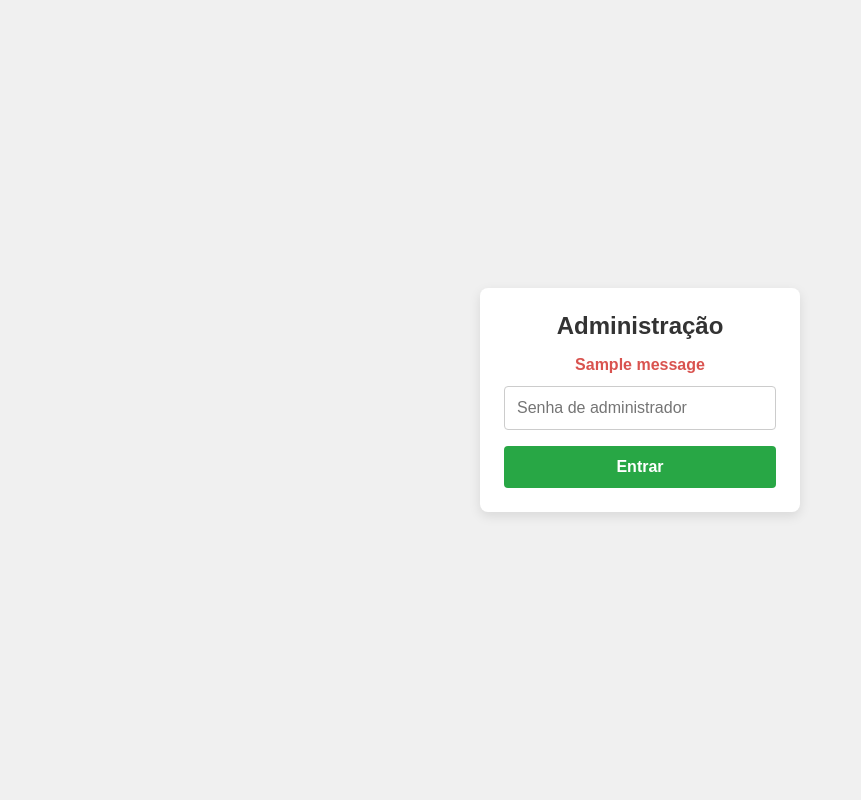
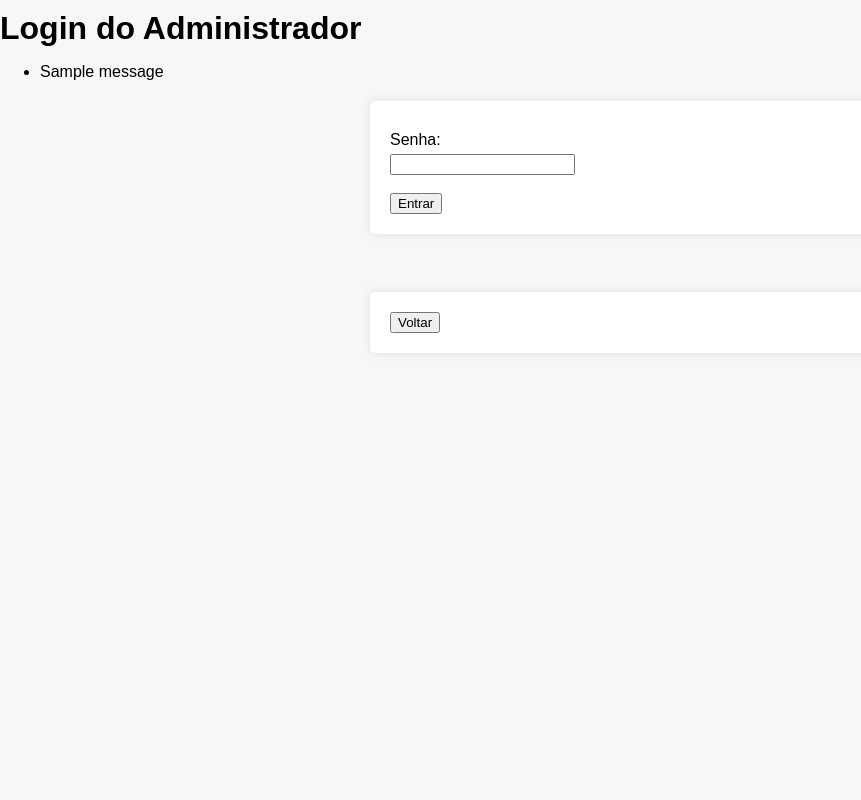
Before and after one commit to niviton/sistema_maker, a Flask app: page /login in a window 1280 px wide. Shown: the whole page, without its empty margins (0-861 px from the left). Run offline with Flask 3, Linux system fonts and the light colour scheme; one stand-in notice (Sample message) is shown.

```diff
--- a/app.py
+++ b/app.py
@@ -27,8 +27,7 @@ def inject_is_admin():
 
 # ===== Auto-detecta porta Serial do ESP32 =====
 def auto_detect_serial():
-    ports = list_ports.comports()
-    for p in ports:
+    for p in list_ports.comports():
         desc = p.description.lower()
         if 'usb' in desc or 'cp210' in desc or 'ftdi' in desc:
             return p.device
@@ -47,7 +46,7 @@ except Exception as e:
 # ===== GPIO simulado (Windows) ou real no Raspberry =====
 if sys.platform.startswith("win"):
     class GPIO:
-        BCM = OUT = IN = HIGH = LOW = None
+        BCM = OUT = HIGH = LOW = None
         @staticmethod
         def setmode(mode): pass
         @staticmethod
@@ -88,7 +87,7 @@ if not os.path.exists(VISITAS_CSV):
 if not os.path.exists(BOLSISTAS_CSV):
     open(BOLSISTAS_CSV, 'w').close()
 
-# ===== Funções de controle =====
+# ===== Função para controlar o LED no ESP32 =====
 def control_led(turn_on: bool):
     if ser and ser.is_open:
         cmd = b'LED_ON\n' if turn_on else b'LED_OFF\n'
@@ -100,9 +99,8 @@ def control_led(turn_on: bool):
     else:
         app.logger.warning("Serial não disponível para controlar LED")
 
-
+# ===== Helper: abre porta e pisca LED =====
 def abrir_porta(pulse_ms: int = 100):
-    # Tenta acionar relé via ESP32
     if ser and ser.is_open:
         try:
             ser.write(b'OPEN\n')
@@ -110,14 +108,12 @@ def abrir_porta(pulse_ms: int = 100):
         except Exception as e:
             app.logger.error(f"Erro ao escrever na serial para relé: {e}")
     else:
-        # Fallback para GPIO local
         def _pulse_gpio():
             GPIO.output(DOOR_PIN, GPIO.HIGH)
             time.sleep(pulse_ms / 1000.0)
             GPIO.output(DOOR_PIN, GPIO.LOW)
         threading.Thread(target=_pulse_gpio, daemon=True).start()
         app.logger.info("Fallback GPIO pulse aplicado")
-    # Pisca LED
     control_led(True)
     threading.Timer(pulse_ms/1000.0, lambda: control_led(False)).start()
 
@@ -138,7 +134,6 @@ def _send_to_sheets(params):
             app.logger.info(f"Sheets respondeu: {resp.read().decode()}")
     except Exception as e:
         app.logger.error(f"Erro enviando ao Sheets: {e}")
-
 
 def enviar_para_sheets(params):
     threading.Thread(target=_send_to_sheets, args=(params,), daemon=True).start()
@@ -164,7 +159,7 @@ def login():
         flash('Senha incorreta.', 'danger')
     return render_template('login.html')
 
-@app.route('/logout')
+@app.route('/logout', methods=['GET','POST'])
 def logout():
     session.pop('is_admin', None)
     flash('Você saiu do painel de administração.', 'info')
@@ -173,7 +168,7 @@ def logout():
 # ===== Rotas Públicas =====
 @app.route('/')
 def index():
-    return render_template('index.html', estado=get_estado_lab(), is_admin=session.get('is_admin', False))
+    return redirect(url_for('home'))
 
 @app.route('/home')
 def home():
@@ -190,40 +185,20 @@ def visitante():
         if estado != 'ABERTO':
             flash('Laboratório não está aberto para entrada.', 'danger')
             return render_template('visitante.html', estado=estado)
-
         nome      = request.form['nome']
         matricula = request.form['matricula']
         motivo    = request.form['motivo']
         ts        = datetime.now().strftime('%Y-%m-%d %H:%M:%S')
-
-        # 1) grava localmente
         with open(VISITAS_CSV,'a', newline='') as f:
             csv.writer(f).writerow([nome, matricula, motivo, ts])
-
-        # 2) aciona porta e LED
         acesso = os.path.exists(BOLSISTAS_CSV) and os.path.getsize(BOLSISTAS_CSV)>0
         if acesso:
             abrir_porta(100)
             flash('Registro de visitante realizado, relé e LED acionados!', 'success')
         else:
             flash('Registro de visitante realizado, mas porta não aberta.', 'info')
-
-        # 3) Monta parâmetros extras para empréstimo ou visita técnica
         params = {'nome': nome, 'id': matricula, 'motivo': motivo, 'acao': 'VISITA', 'datahora': ts}
-        if motivo == 'Empréstimo':
-            params['telefone'] = request.form.get('telefone','').strip()
-        if motivo == 'Visita Técnica':
-            params.update({
-                'tipoInstituicao':  request.form.get('tipo_instituicao','').strip(),
-                'nomeInstituicao':  request.form.get('nome_instituicao','').strip(),
-                'numeroVisitantes': request.form.get('num_visitantes','').strip(),
-                'objetivoVisita':   request.form.get('objetivo_visita','').strip()
-            })
-
-        # 4) envia ao Sheets em background
         enviar_para_sheets(params)
-
-        # 5) responde rápido ao cliente
         return render_template('visitante_success.html', nome=nome, estado=estado, acesso=acesso)
     return render_template('visitante.html', estado=estado)
 
@@ -242,7 +217,6 @@ def bolsista():
         if not validado:
             flash('Bolsista não cadastrado.', 'danger')
             return render_template('bolsista_fail.html')
-
         abrir_porta(100)
         flash('Bolsista validado. Porta e LED acionados!', 'success')
         return render_template('bolsista_success.html', nome=nome, matricula=matricula, estado=get_estado_lab())
@@ -332,7 +306,7 @@ def atualizar_estado():
         flash(f"Estado do laboratório atualizado para: {novo}", 'info')
     else:
         flash('Nenhum estado fornecido.', 'warning')
-    return redirect(url_for('index'))
+    return redirect(url_for('home'))
 
 # ===== Executar =====
 if __name__ == '__main__':
--- a/templates/login.html
+++ b/templates/login.html
@@ -1,57 +1,32 @@
 <!DOCTYPE html>
 <html lang="pt-BR">
 <head>
-  <meta charset="UTF-8">
-  <title>Login Admin – CNATMaker</title>
-  <meta name="viewport" content="width=device-width, initial-scale=1.0">
-  <style>
-    * { margin:0; padding:0; box-sizing:border-box; }
-    body, html { height:100%; font-family:Arial,sans-serif; background:#f0f0f0; }
-    .login-container {
-      display:flex; justify-content:center; align-items:center;
-      height:100%;
-    }
-    .login-box {
-      background:white; padding:24px; border-radius:8px;
-      box-shadow:0 4px 12px rgba(0,0,0,0.1); width:320px;
-    }
-    .login-box h2 {
-      margin-bottom:16px; color:#333; text-align:center;
-    }
-    .login-box form {
-      display:flex; flex-direction:column;
-    }
-    .login-box input {
-      padding:12px; margin-bottom:16px;
-      border:1px solid #ccc; border-radius:4px;
-      font-size:1rem;
-    }
-    .login-box button {
-      padding:12px; background:#28a745; color:white;
-      border:none; border-radius:4px;
-      font-size:1rem; font-weight:bold;
-      cursor:pointer; transition:background .2s;
-    }
-    .login-box button:hover {
-      background:#218838;
-    }
-    .flash { margin-bottom:12px; font-weight:bold; color:#d9534f; text-align:center; }
-  </style>
+    <meta charset="UTF-8">
+    <title>Login Admin</title>
+    <link rel="stylesheet" href="{{ url_for('static', filename='style.css') }}">
 </head>
 <body>
-  <div class="login-container">
-    <div class="login-box">
-      <h2>Administração</h2>
-      {% with msgs = get_flashed_messages(with_categories=false) %}
-        {% for msg in msgs %}
-          <div class="flash">{{ msg }}</div>
-        {% endfor %}
-      {% endwith %}
-      <form method="post">
-        <input type="password" name="senha" placeholder="Senha de administrador" required>
+    <h1>Login do Administrador</h1>
+
+    {% with messages = get_flashed_messages(with_categories=true) %}
+      {% if messages %}
+        <ul class="flashes">
+          {% for category, message in messages %}
+            <li class="{{ category }}">{{ message }}</li>
+          {% endfor %}
+        </ul>
+      {% endif %}
+    {% endwith %}
+
+    <form method="post" action="{{ url_for('login') }}">
+        <label for="senha">Senha:</label>
+        <input type="password" id="senha" name="senha" required><br><br>
         <button type="submit">Entrar</button>
-      </form>
-    </div>
-  </div>
+    </form>
+
+    <br>
+    <form method="get" action="{{ url_for('home') }}">
+        <button type="submit">Voltar</button>
+    </form>
 </body>
 </html>
```
Also changed, not shown: 1 other file.
